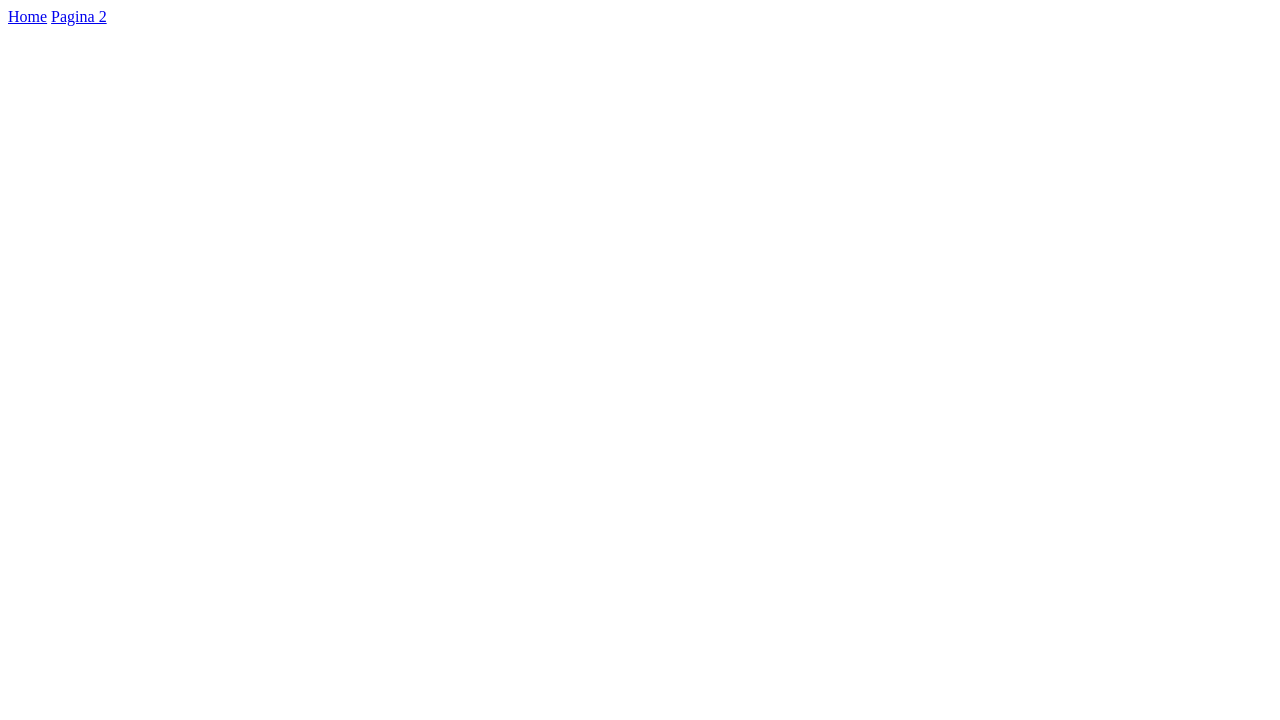
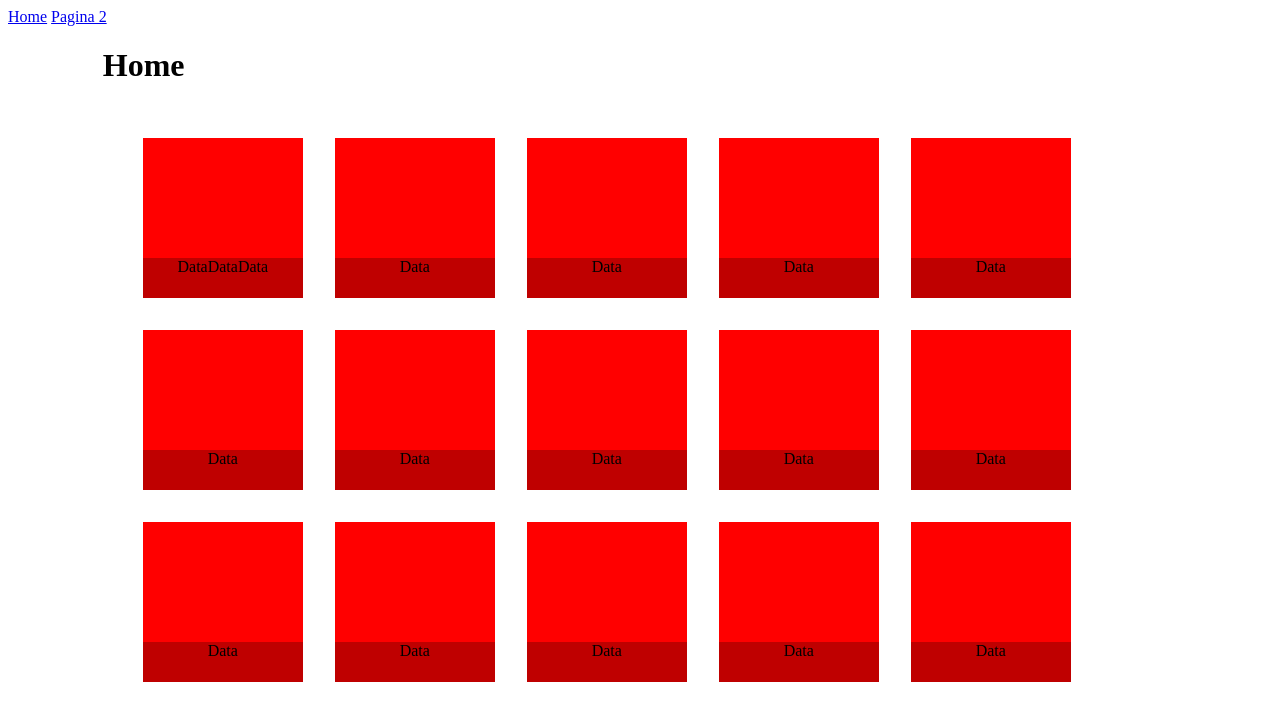
Before and after one commit to davidkoller/eindwerk, a plain HTML site: page demo/demoresponsive_en_hashbang-2/index.html in a window 1280 px wide. Drawn offline with nearby package versions, Linux system fonts and the light colour scheme.

Commit message:
req status ipv readyState

```diff
--- a/demo/demoresponsive_en_hashbang-2/index.html
+++ b/demo/demoresponsive_en_hashbang-2/index.html
@@ -9,9 +9,7 @@
   <a href="#!pagina1.html">Home</a>
   <a href="#!pagina2.html">Pagina 2</a>
 
-  <div id="content">
-
-  </div>
+  <div id="content"></div>
 
   <div id="errors"></div>
 
@@ -28,8 +26,8 @@
 
             if(req.readyState === 4){
 
-              if(req.readyState === 200){
-                  var content = document.getElementById("content");
+              if(req.status === 200){
+                  var content = document.getElementById('content');
                   content.innerHTML = req.responseText;
 
               }
@@ -39,11 +37,10 @@
       req.send();
     }
     if(!window.location.hash){
-      //window.location.hash = '#!pagina1.html';
+      window.location.hash = '#!pagina1.html';
     }
 
 
   </script>
-  <script src="http://code.jquery.com/jquery-1.9.1.min.js"></script>
 </body>
 </html>
```
